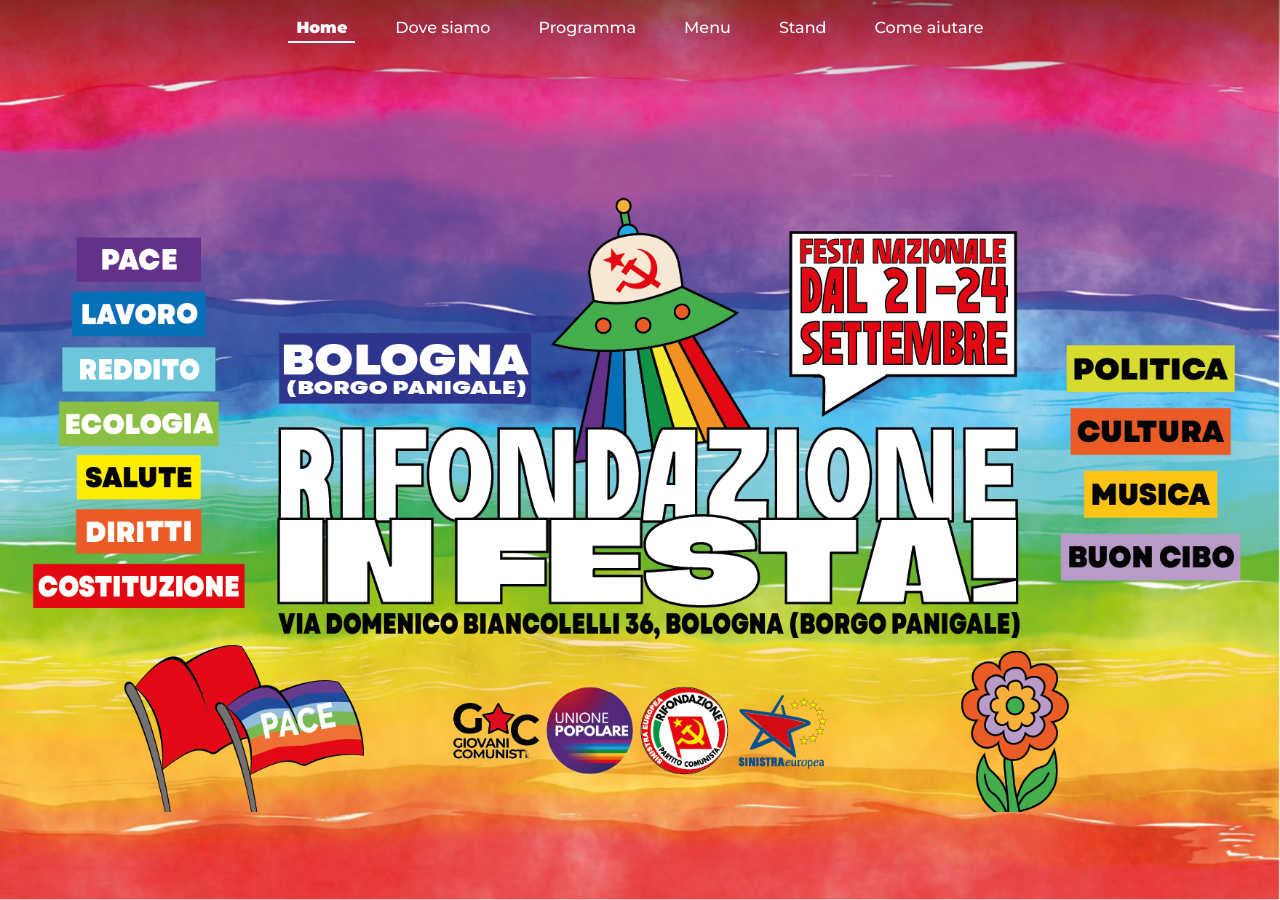
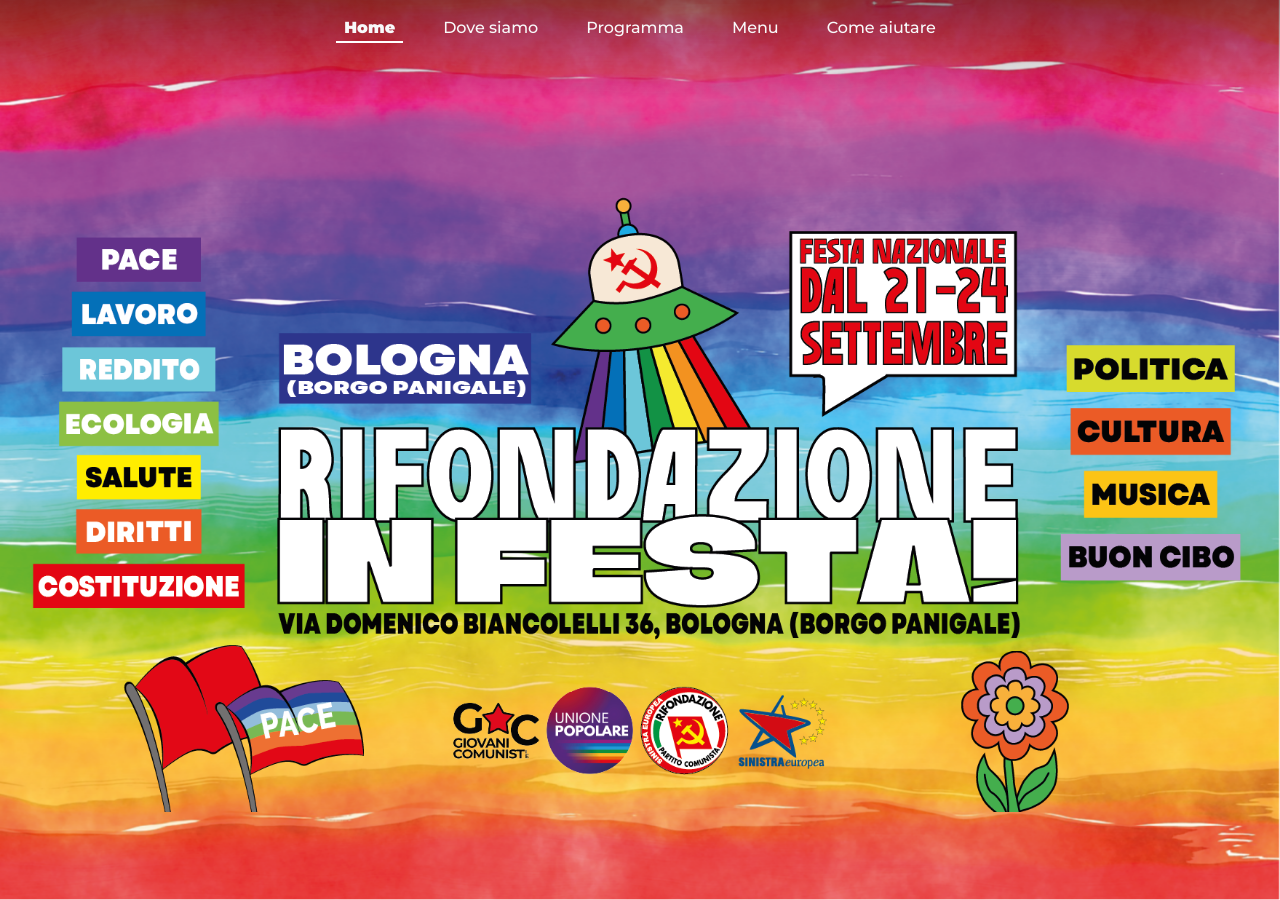
Before and after one commit to 10ilminimo/festa2023, a Jekyll site: the page built from index.html, in a window 1280 px wide. Built offline with Jekyll 4.4.1, drawn with Linux system fonts in a browser that asks for light colours.

Commit message:
Remove stands

```diff
--- a/_data/menu.yml
+++ b/_data/menu.yml
@@ -6,7 +6,6 @@
   link: "/programma"
 - title: "Menu"
   link: "/menu"
-- title: "Stand"
-  link: "/stand"
+
 - title: "Come aiutare"
   link: "/aiutare"
```
